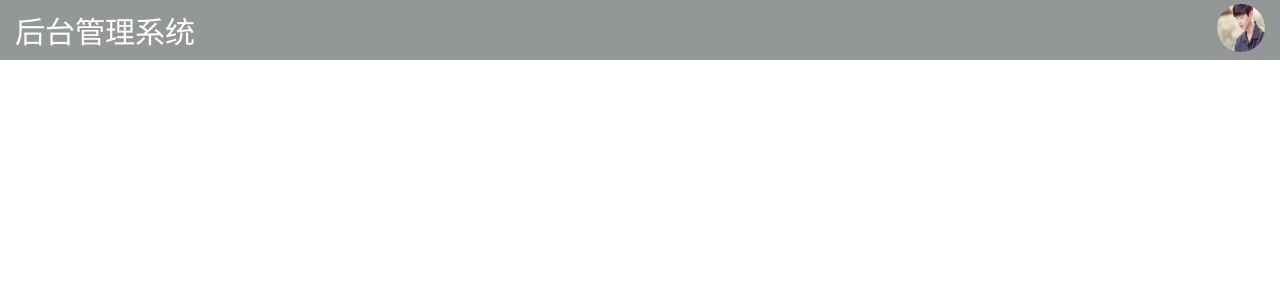
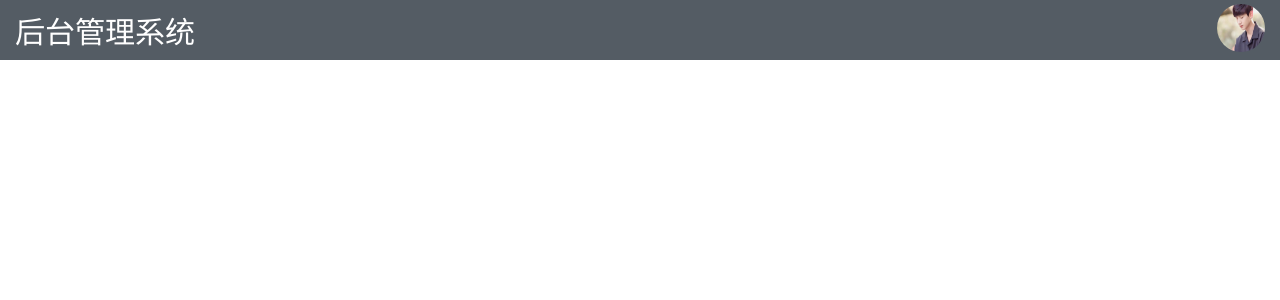
Before and after one commit to chentexi/BAM-Vue, a Vue app: page /#/home in a window 1280 px wide. Shown: the top 300 px of the page. Built offline with nearby package versions, Linux system fonts and the light colour scheme; what vue-uuid would draw is missing.

Commit message:
菜单--修改侧边栏的滚动条样式

```diff
--- a/src/views/Home/Home.vue
+++ b/src/views/Home/Home.vue
@@ -15,16 +15,19 @@
             </el-dropdown>
         </el-header>
         <el-container class="content">
-            <el-aside width="200px">
+            <el-aside width="200px" style="margin-left: -9px" default-active="2" class="el-menu-vertical-demo"
+                      >
                 <!--unique-opened禁止多选打开-->
-                <el-menu router>
+                <el-menu router background-color="#545c64"
+                         text-color="#fff"
+                         active-text-color="#ffd04b">
                     <el-submenu :index="index+''" v-for="(item,index) in routes" v-if="!item.hidden"
                                 :key="index">
                         <template slot="title">
                             <i :class="[item.icon]" style="margin-right:6px"></i>
                             <span>{{ item.name }}</span>
                         </template>
-                        <el-menu-item :index="children.path" v-for="(children,indexj) in item.children"
+                        <el-menu-item style="min-width: 179px" :index="children.path" v-for="(children,indexj) in item.children"
                                       :key="indexj">{{ children.name }}
                         </el-menu-item>
                     </el-submenu>
@@ -49,15 +52,10 @@
     position: fixed;
     top: 0;
   }
-  .content{
-    height: 100%;
-    //background: orange;
-    margin-top: 2.8%;
-    position: fixed;
-  }
+
 
   .homeHeader{
-    background: #949798;
+    background: #545c64;
     display: flex;
     align-items: center;
     justify-content: space-between;
@@ -87,4 +85,28 @@
     display: flex;
     align-items: center;
   }
+  //侧边
+  .content{
+    height: 100%;
+    //background: orange;
+    margin-top: 52px;
+    position: fixed;
+  }
+  .el-menu-vertical-demo::-webkit-scrollbar {
+    /*滚动条整体样式*/
+    width : 5px;  /*高宽分别对应横竖滚动条的尺寸*/
+    height: 1px;
+  }
+  .el-menu-vertical-demo::-webkit-scrollbar-thumb {
+    /*滚动条里面小方块*/
+    border-radius: 5px;
+    box-shadow   : inset 0 0 5px rgba(196, 70, 70, 0.2);
+    background   : #545c64;
+  }
+  .el-menu-vertical-demo::-webkit-scrollbar-track {
+    /*滚动条里面轨道*/
+    box-shadow   : inset 0 0 5px rgba(0, 0, 0, 0.2);
+    border-radius: 10px;
+    background   : #eef0f1;
+  }
 </style>
```
